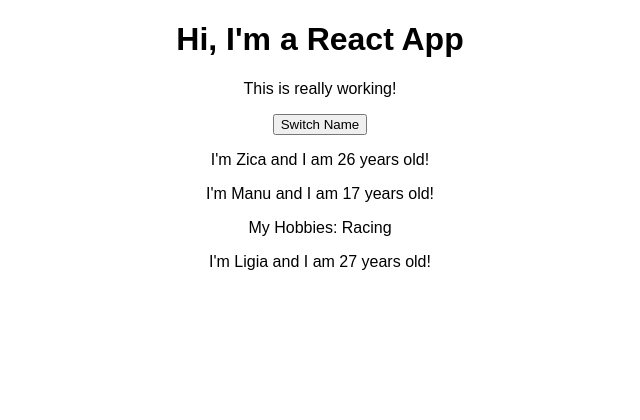
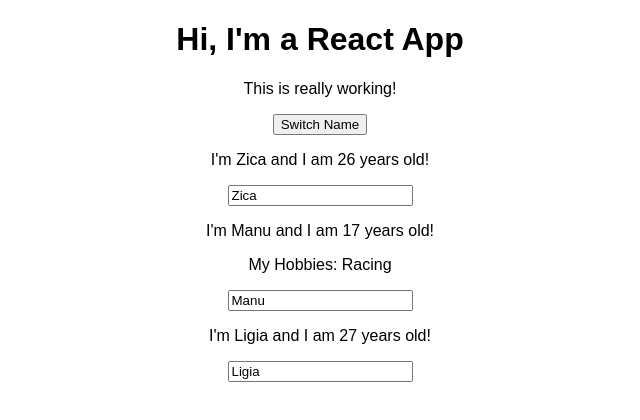
Before and after one commit to ambroziepaval/react-complete-guide, a React (Create React App) app: page / in a window 1280 px wide. Shown: the top 420 px of the page, without its empty margins (320-960 px from the left). Built offline with nearby package versions, Linux system fonts and the light colour scheme.

Commit message:
Adding Two Way Binding

```diff
--- a/src/App.js
+++ b/src/App.js
@@ -25,6 +25,16 @@
     })
   }
 
+  nameChangedHandler = (event) => {
+    this.setState({
+      persons: [
+        { name: 'Zica', age: 26 },
+        { name: event.target.value, age: 17 },
+        { name: 'Ligia', age: 10 }
+      ]
+    })
+  }
+
   render() {
     return (
       <div className="App">
@@ -37,7 +47,8 @@
         <Person
           name={this.state.persons[1].name}
           age={this.state.persons[1].age}
-          click={this.switchNameHandler.bind(this, 'Beniamin')} >My Hobbies: Racing</Person>
+          click={this.switchNameHandler.bind(this, 'Beniamin')}
+          changed={this.nameChangedHandler} >My Hobbies: Racing</Person>
         <Person
           name={this.state.persons[2].name}
           age={this.state.persons[2].age} />
--- a/src/Person/Person.js
+++ b/src/Person/Person.js
@@ -5,6 +5,7 @@
         <div>
             <p onClick={props.click}>I'm {props.name} and I am {props.age} years old!</p>
             <p>{props.children}</p>
+            <input type="text" onChange={props.changed} value={props.name} />
         </div>
     )
 }
```
